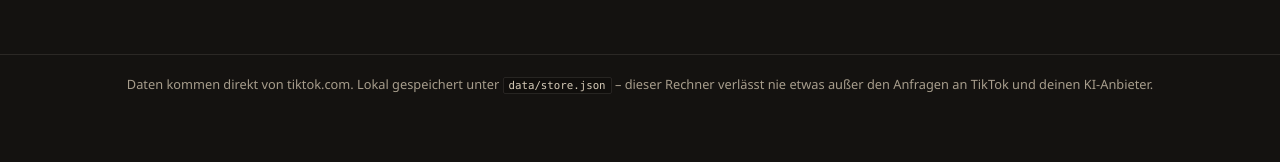
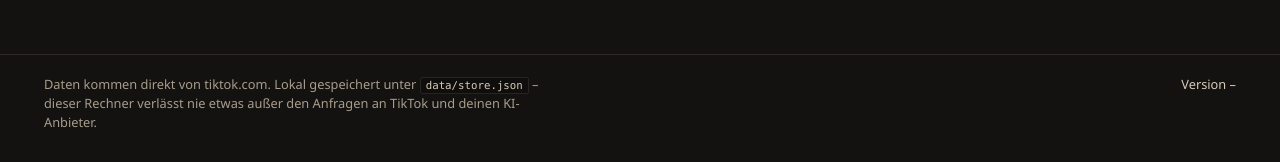
Before and after one commit to arti1984-collab/tiktok-growth-lab, a React (Vite) app: page / in a window 1280 px wide. Shown: the part 765-927 px from the top of the page. Before the commit the page ends 893 px from the top, so only its background shows below. Built offline with nearby package versions, Linux system fonts and the light colour scheme; no server answers.

Commit message:
Versionsnummer unten rechts anzeigen.
Im Web steht sie in der Fusszeile rechts, auf Android als schmale Zeile ueber der Navigationsleiste. Damit ist ohne Umweg sichtbar, welche Fassung laeuft.

```diff
--- a/package.json
+++ b/package.json
@@ -1,6 +1,6 @@
 {
   "name": "tiktok-growth-lab",
-  "version": "1.6.0",
+  "version": "1.6.1",
   "private": true,
   "type": "module",
   "description": "TikTok Growth Lab – Scraping-Dashboard mit KI-Coach für mehr Follower und Reichweite",
--- a/src/App.tsx
+++ b/src/App.tsx
@@ -102,8 +102,11 @@ export default function App() {
       </main>
 
       <footer className="footer muted small">
-        Daten kommen direkt von tiktok.com. Lokal gespeichert unter <code>data/store.json</code> – dieser Rechner verlässt nie
-        etwas außer den Anfragen an TikTok und deinen KI-Anbieter.
+        <p>
+          Daten kommen direkt von tiktok.com. Lokal gespeichert unter <code>data/store.json</code> – dieser Rechner verlässt nie
+          etwas außer den Anfragen an TikTok und deinen KI-Anbieter.
+        </p>
+        <span className="footer-version">Version {status?.version ?? "–"}</span>
       </footer>
     </div>
   );
--- a/src/styles.css
+++ b/src/styles.css
@@ -317,7 +317,24 @@ select:disabled {
   margin-top: auto;
   padding: 20px clamp(18px, 4vw, 44px) 34px;
   border-top: 1px solid var(--line);
-  text-align: center;
+  display: flex;
+  flex-wrap: wrap;
+  align-items: baseline;
+  justify-content: space-between;
+  gap: 6px 24px;
+}
+
+.footer p {
+  margin: 0;
+  max-width: 72ch;
+}
+
+/* Version unten rechts: feste Ziffernbreite, damit sie beim Neuladen nicht springt. */
+.footer-version {
+  margin-left: auto;
+  color: var(--ink-2);
+  font-variant-numeric: tabular-nums;
+  white-space: nowrap;
 }
 
 .stack {
```
Also changed, not shown: PROJEKT-UEBERGABE.txt, 3 other files (tests, documents, lock files or other folders).
